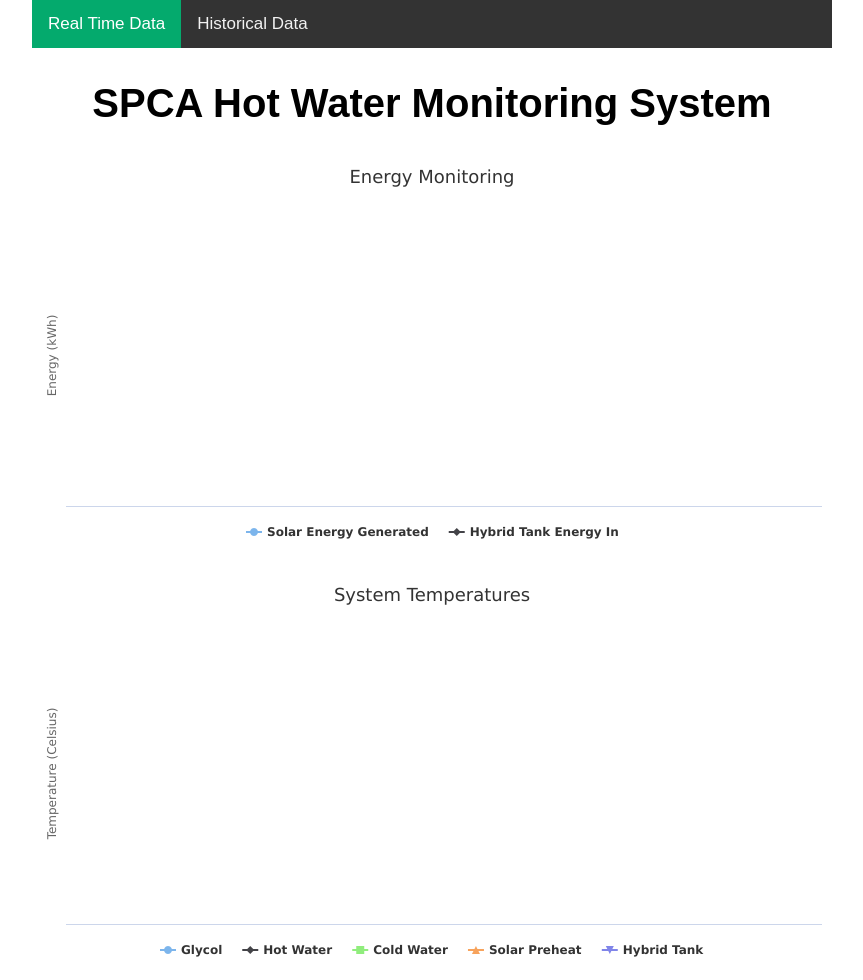
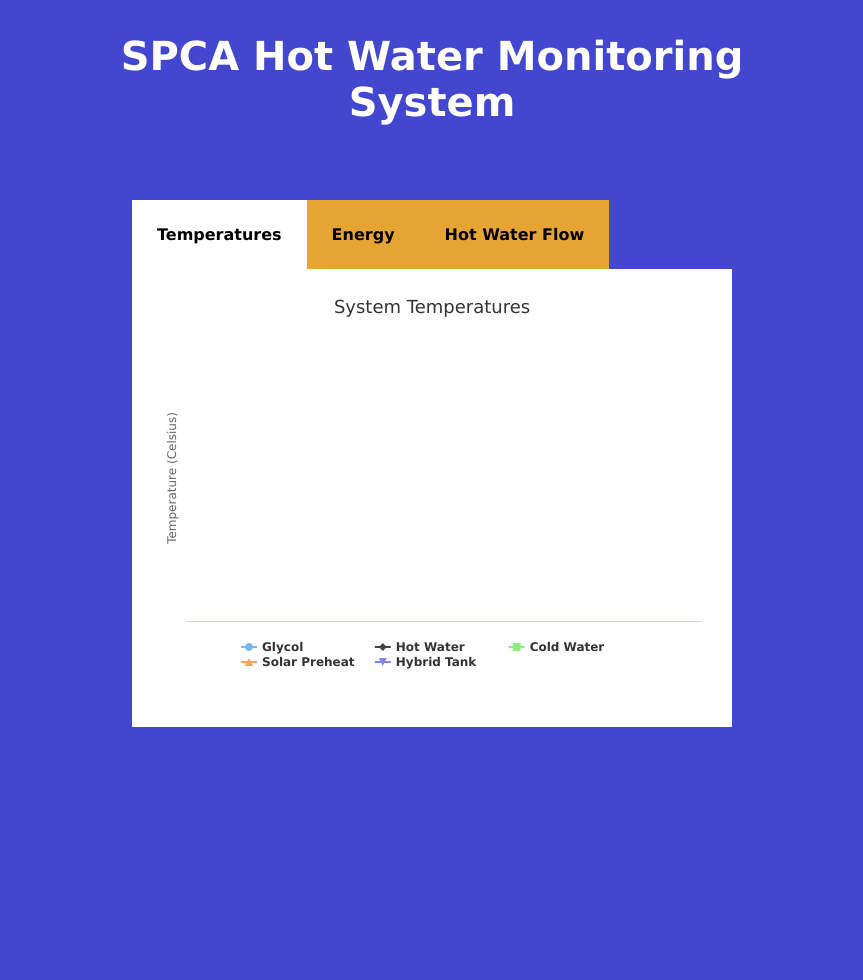
Before and after one commit to joey-bit/SPCA-Energy-Monitoring-System, a plain HTML site: page data/index.html in a window 1280 px wide. Shown: the top 980 px of the page, without its empty margins (208-1071 px from the left). After the commit the page ends 800 px from the top, so only its background shows below. Drawn offline with nearby package versions, Linux system fonts and the light colour scheme.

Commit message:
Working No Icons

```diff
--- a/data/index.html
+++ b/data/index.html
@@ -15,51 +15,70 @@
     	max-width: 800px;
     	height: 400px;
       margin: 0 auto;
+      background-color: rgb(67, 70, 207);
     }
     h2 {
-      font-family: Arial;
+      font-family: Verdana, Geneva, Tahoma, sans-serif;
       font-size: 2.5rem;
       text-align: center;
+      color: #fff;
     }
-  /* Add a black background color to the top navigation */
-  .topnav {
-      background-color: #333;
-      overflow: hidden;
+    .mytabs {
+    display: flex;
+    flex-wrap: wrap;
+    max-width: 600px;
+    margin: 50px auto;
+    padding: 25px;
+    }
+    .mytabs input[type="radio"] {
+        display: none;
+    }
+    .mytabs label {
+        padding: 25px;
+        background: #e6a433;
+        font-weight: bold;
+        font-family: Verdana, Geneva, Tahoma, sans-serif;
     }
 
-    /* Style the links inside the navigation bar */
-    .topnav a {
-      float: left;
-      color: #f2f2f2;
-      text-align: center;
-      padding: 14px 16px;
-      text-decoration: none;
-      font-size: 17px;
-      font-family: Arial;
+    .mytabs .tab {
+        width: 100%;
+        padding: 20px;
+        background: #fff;
+        order: 1;
+        display: none;
+    }
+    .mytabs .tab h2 {
+        font-size: 3em;
     }
 
-    /* Change the color of links on hover */
-    .topnav a:hover {
-      background-color: #ddd;
-      color: black;
+    .mytabs input[type='radio']:checked + label + .tab {
+        display: block;
     }
 
-    /* Add a color to the active/current link */
-    .topnav a.active {
-      background-color: #04AA6D;
-      color: white;
+    .mytabs input[type="radio"]:checked + label {
+        background: #fff;
     }
   </style>
 </head>
 <body>
-  <div class="topnav">
-    <a class="active" href="#realtime">Real Time Data</a>
-    <a href="#historical">Historical Data</a>
+  <h2>SPCA Hot Water Monitoring System</h2>
+  <div class="mytabs">
+    <input type="radio" id="tabtemps" name="tab-control" checked="checked">
+    <label for="tabtemps">Temperatures</label>
+    <div class="tab">
+      <div id="chart-temperature" class="container"></div> <br>
+    </div>
+    <input type="radio" id="tabenergy" name="tab-control">
+    <label for="tabenergy">Energy</label>
+    <div class="tab">
+      <div id="chart-energy" class="container"></div> <br>
+    </div>
+    <input type="radio" id="tabflow" name="tab-control">
+    <label for="tabflow">Hot Water Flow</label>
+    <div class="tab">
+      <div id="chart-flow" class="container"></div> <br>
+    </div>
   </div>
-  <h2>SPCA Hot Water Monitoring System</h2>
-  <div id="chart-energy" class="container"></div> <br>
-  <div id="chart-temperature" class="container"></div> <br>
-  <div id="chart-flow" class="container"></div>
 </body>
 <script>
 var chartT = new Highcharts.Chart({
```
